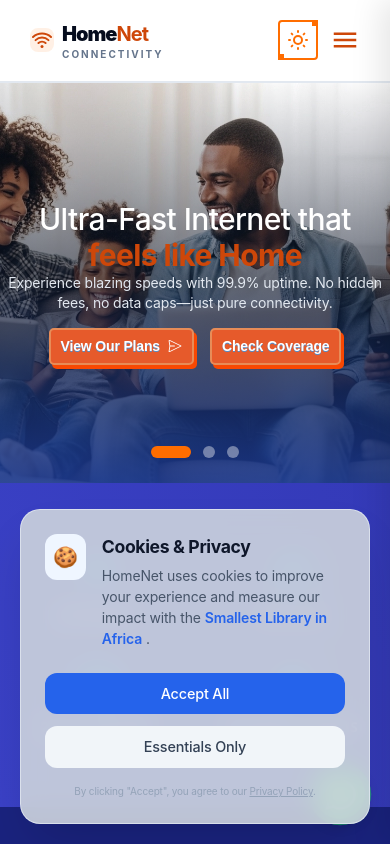
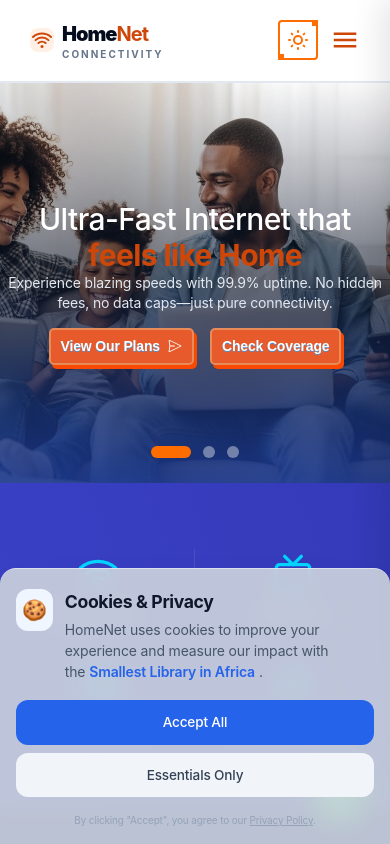
Before and after one commit to wainaina-mwangi/HomeNet, a React (Vite) app: page / in a window 390 px wide. Shown: the top 844 px of the page. Built offline with nearby package versions, Linux system fonts and the light colour scheme.

Commit message:
Refactor CookieConsent styles for mobile responsiveness

```diff
--- a/src/components/CookieConsent.css
+++ b/src/components/CookieConsent.css
@@ -134,15 +134,40 @@
 
 @media (max-width: 480px) {
   .cookie-wrapper {
-
     left: 0;
     right: 0;
     bottom: 0;
     width: 100%;
     max-width: 100%;
-    padding: 20px;
+    padding: 0;
     box-sizing: border-box;
-    border-radius: 0;
     margin: 0;
   }
+
+  .cookie-card {
+    padding: 20px 16px 16px 16px;
+    border-radius: 16px 16px 0 0;
+    border-left: none;
+    border-right: none;
+    border-bottom: none;
+    border-top: 1px solid rgba(226, 232, 240, 0.8);
+  }
+
+  .cookie-content {
+    gap: 12px;
+  }
+
+  .cookie-icon-box {
+    padding: 6px;
+  }
+
+  .cookie-actions {
+    margin-top: 18px;
+    gap: 8px;
+  }
+
+  .btn-primary, .btn-secondary {
+    padding: 12px 16px;
+    font-size: 0.85rem;
+  }
 }
```
